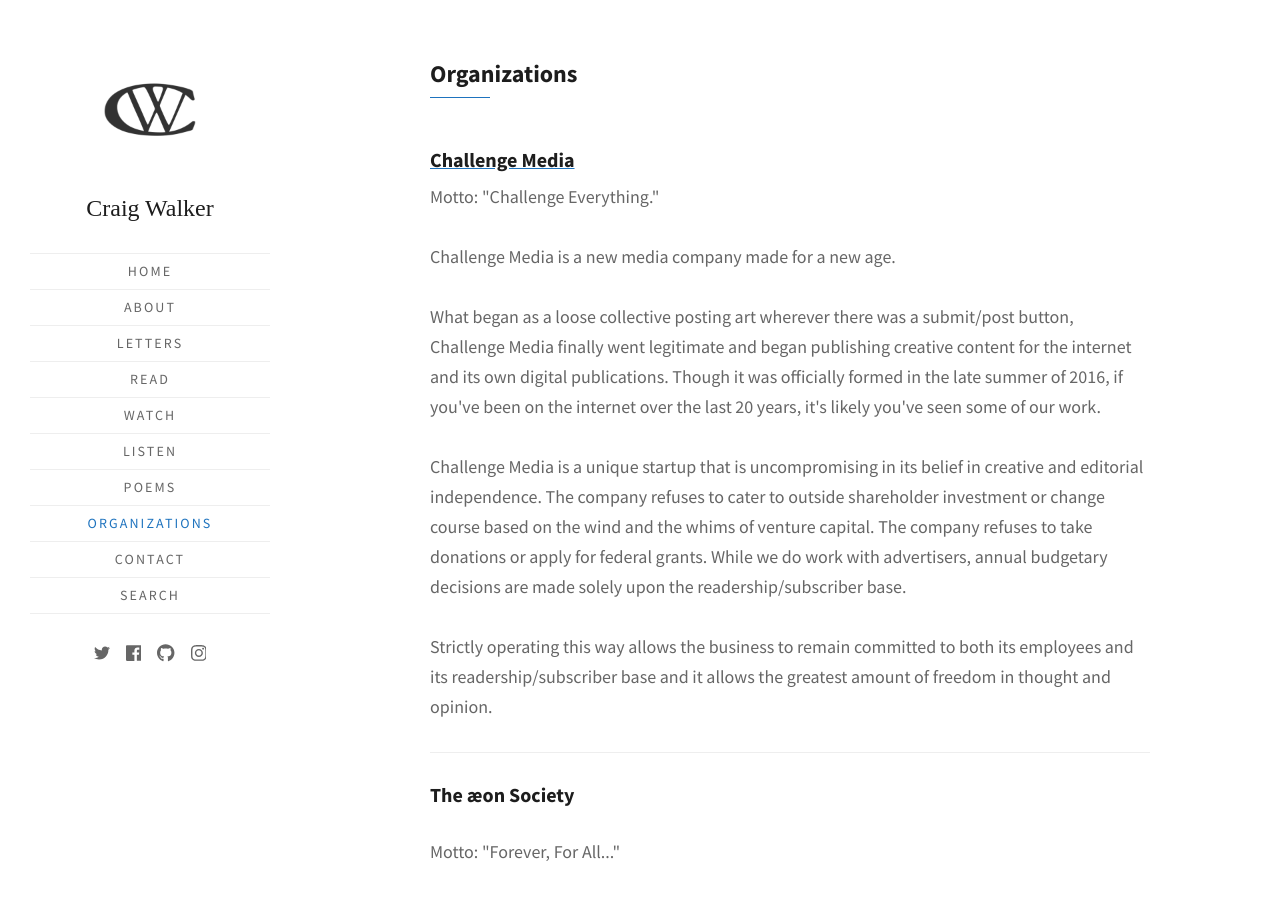
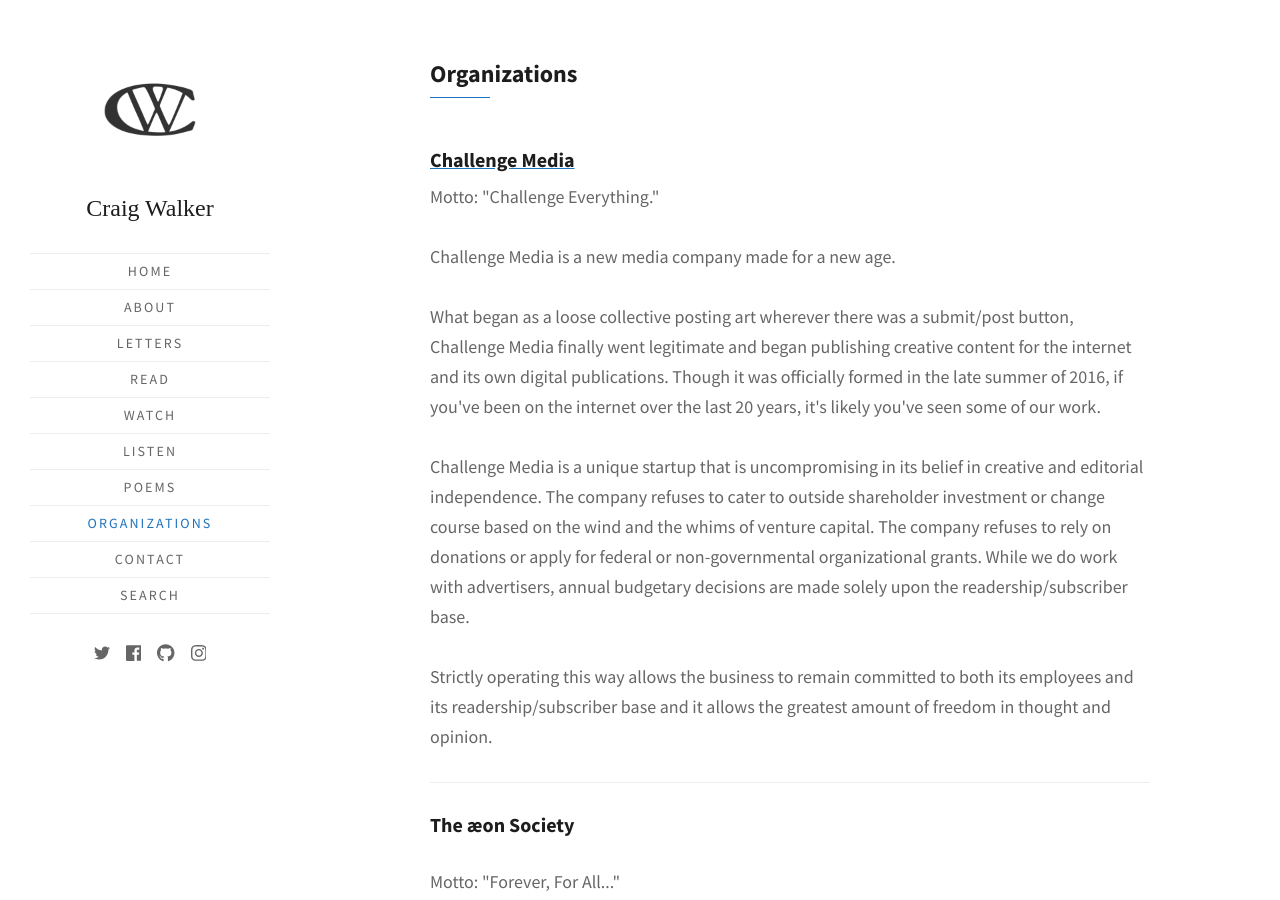
Before and after one commit to walkercraig/walkercraig, a Jekyll site: the page built from organizations.html, in a window 1280 px wide and 900 px high. Built offline with Jekyll 4.4.1, drawn with Linux system fonts in a browser that asks for light colours; some web fonts are replaced.

Commit message:
Update organizations.html

```diff
--- a/organizations.html
+++ b/organizations.html
@@ -13,7 +13,7 @@
     <p>Motto: "Challenge Everything."</p>
     <p>Challenge Media is a new media company made for a new age.<br><br/>
     What began as a loose collective posting art wherever there was a submit/post button, Challenge Media finally went legitimate and began publishing creative content for the internet and its own digital publications. Though it was officially formed in the late summer of 2016, if you've been on the internet over the last 20 years, it's likely you've seen some of our work.<br><br/>
-    Challenge Media is a unique startup that is uncompromising in its belief in creative and editorial independence. The company refuses to cater to outside shareholder investment or change course based on the wind and the whims of venture capital. The company refuses to take donations or apply for federal grants. While we do work with advertisers, annual budgetary decisions are made solely upon the readership/subscriber base.<br><br/>
+    Challenge Media is a unique startup that is uncompromising in its belief in creative and editorial independence. The company refuses to cater to outside shareholder investment or change course based on the wind and the whims of venture capital. The company refuses to rely on donations or apply for federal or non-governmental organizational grants. While we do work with advertisers, annual budgetary decisions are made solely upon the readership/subscriber base.<br><br/>
     Strictly operating this way allows the business to remain committed to both its employees and its readership/subscriber base and it allows the greatest amount of freedom in thought and opinion.</p>
     <hr>
     <p><h3>The æon Society</h3></p>
```
